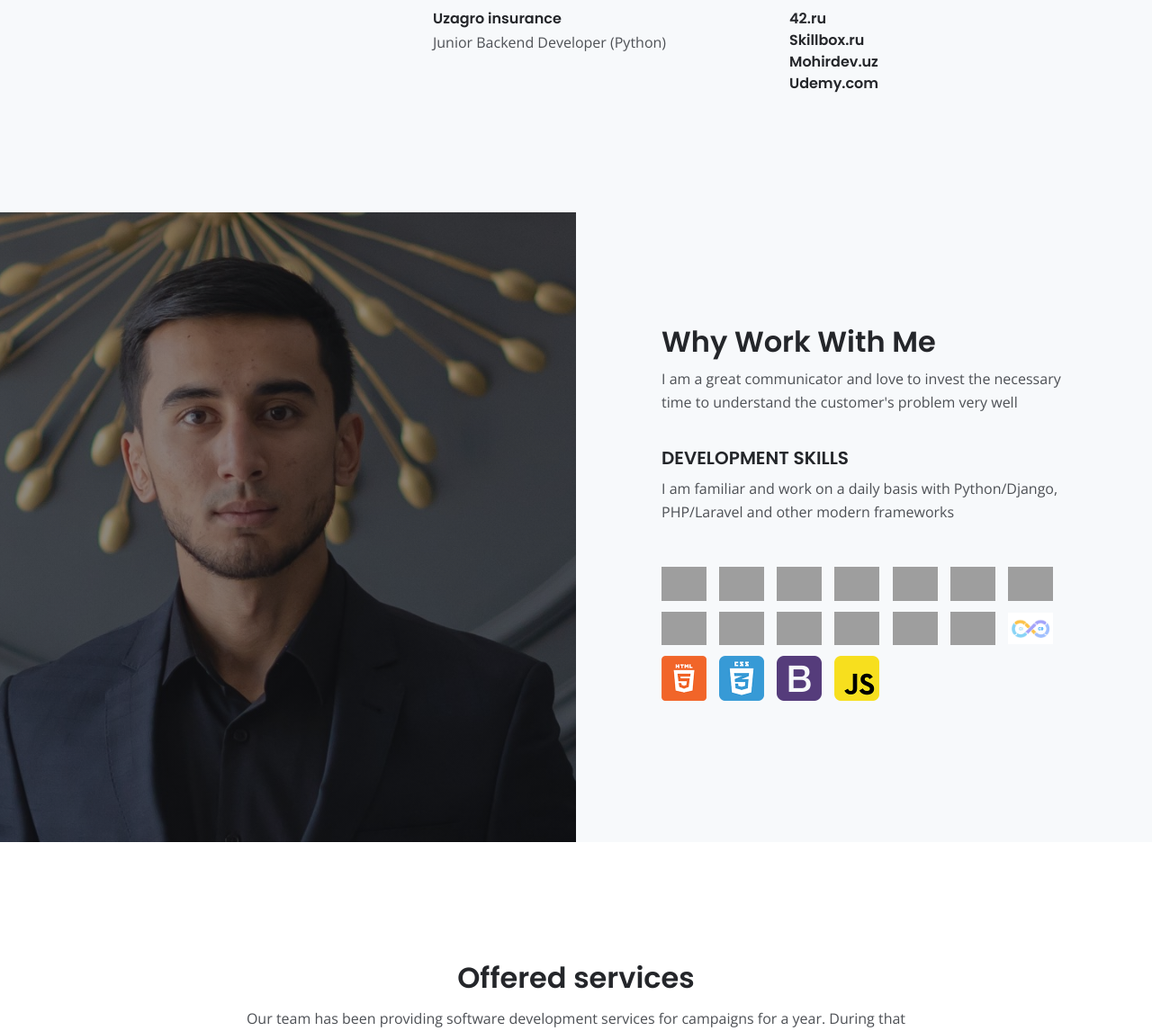
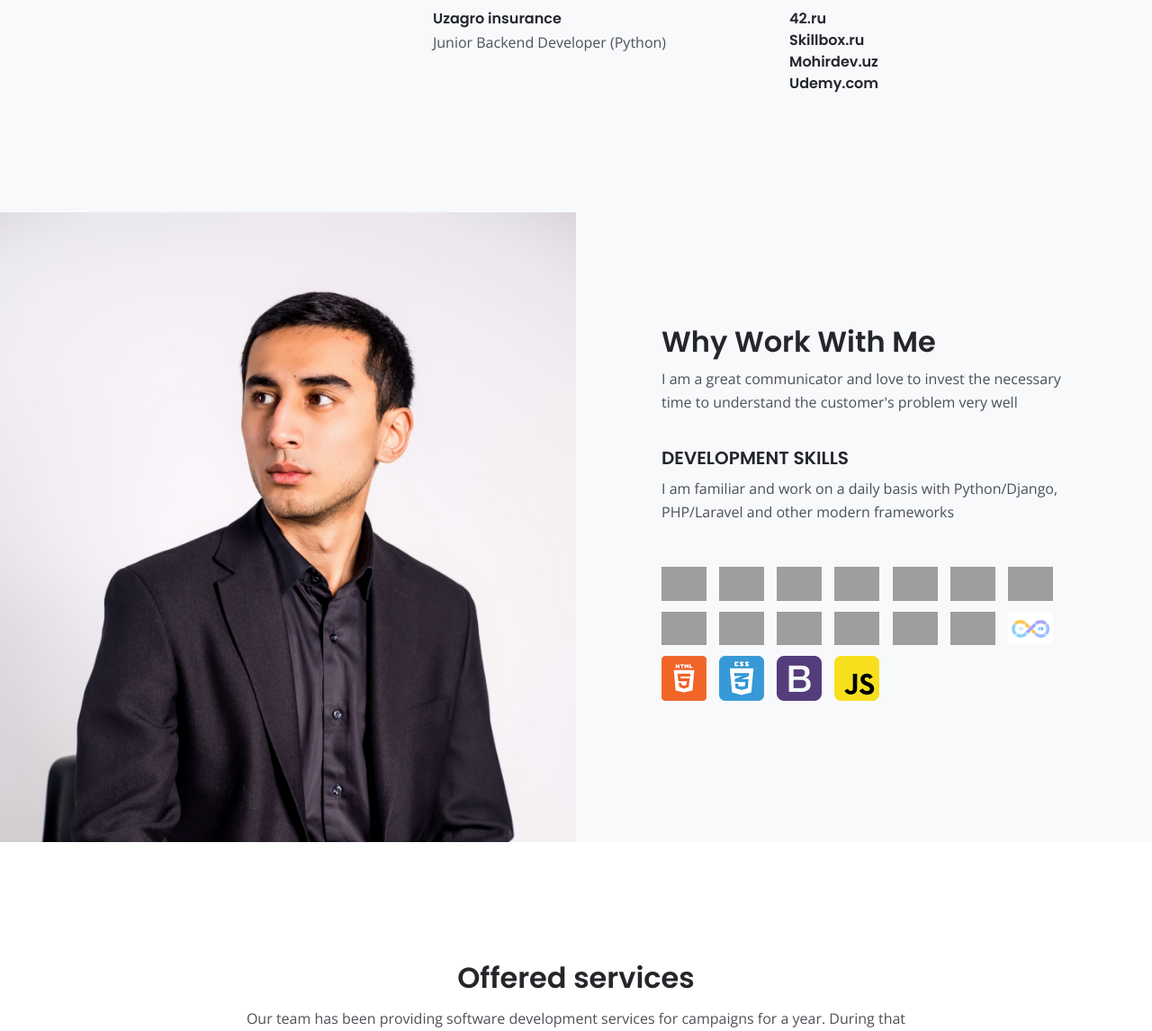
Before and after one commit to UmirovJobir/jobir.uz, a Django app: page / in a window 1280 px wide. Shown: the part 1286-2432 px from the top of the page at 90% size. Run offline with Django 5.2, Linux system fonts and the light colour scheme; some libraries are stand-ins or nearby versions; grey boxes are pictures that could not be loaded.

Commit message:
old photo

```diff
--- a/mysite/settings.py
+++ b/mysite/settings.py
@@ -119,7 +119,7 @@ USE_TZ = True
 # https://docs.djangoproject.com/en/5.0/howto/static-files/
 
 STATIC_URL = '/static/'
-STATIC_ROOT = os.path.join(BASE_DIR, 'static')
+STATIC_ROOT = os.path.join(BASE_DIR, 'static/')
 # STATICFILES_DIRS = [os.path.join(BASE_DIR, 'static')]
 
 # Default primary key field type
--- a/static/app/css/styles.css
+++ b/static/app/css/styles.css
@@ -622,8 +622,8 @@ input[type='checkbox'] {
 .split .area-1 {
 	height: 430px;
 	/* background: linear-gradient(to bottom right, rgba(25, 26, 29, 0.5), rgba(25, 26, 29, 0.5)), url('../images/details-background.jpg') center center no-repeat; */
-	background: linear-gradient(to bottom right, rgba(25, 26, 29, 0.5), rgba(25, 26, 29, 0.5)), url('../images/myphoto.jpg') center center no-repeat;
-	/* background: url('../images/newphoto.jpg') center center no-repeat; */
+	/* background: linear-gradient(to bottom right, rgba(25, 26, 29, 0.5), rgba(25, 26, 29, 0.5)), url('../images/myphoto.jpg') center center no-repeat; */
+	background: url('../images/newphoto.JPG') center center no-repeat;
 	background-size: cover;
 }
 
```
